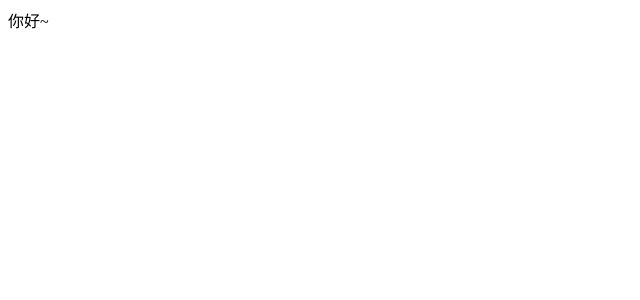
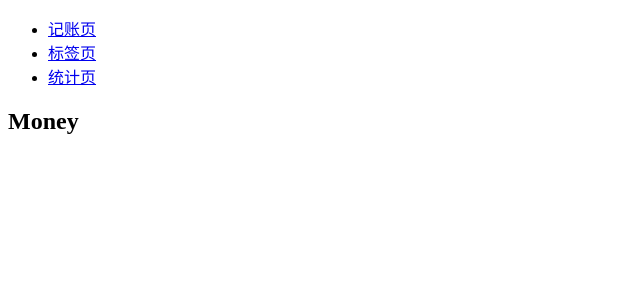
Before and after one commit to gzygzy00/myaccount, a React (Create React App) app: page /#/money in a window 1280 px wide. Shown: the top 300 px of the page, without its empty margins (0-640 px from the left). Built offline with nearby package versions, Linux system fonts and the light colour scheme.

Commit message:
add react router

```diff
--- a/package.json
+++ b/package.json
@@ -12,6 +12,7 @@
     "@types/react-dom": "^17.0.0",
     "react": "^17.0.2",
     "react-dom": "^17.0.2",
+    "react-router-dom": "^5.2.0",
     "react-scripts": "4.0.3",
     "styled-components": "^5.2.3",
     "typescript": "^4.1.2",
@@ -42,6 +43,7 @@
     ]
   },
   "devDependencies": {
+    "@types/react-router-dom": "^5.1.7",
     "@types/styled-components": "^5.1.9",
     "node-sass": "npm:dart-sass@1.25.0"
   }
--- a/src/App.tsx
+++ b/src/App.tsx
@@ -1,11 +1,64 @@
 import React from 'react';
+import {
+  HashRouter as Router,
+  Switch,
+  Route,
+  Link,
+  Redirect
+} from 'react-router-dom';
 
 function App() {
   return (
-    <div className="App">
-      你好~
-    </div>
+    <Router>
+      <div>
+        <nav>
+          <ul>
+            <li>
+              <Link to="/money">记账页</Link>
+            </li>
+            <li>
+              <Link to="/tags">标签页</Link>
+            </li>
+            <li>
+              <Link to="/statistics">统计页</Link>
+            </li>
+          </ul>
+        </nav>
+
+        <Switch>
+          <Route path="/money">
+            <Money/>
+          </Route>
+          <Route path="/tags">
+            <Tags/>
+          </Route>
+          <Route path="/statistics">
+            <Statistics/>
+          </Route>
+          <Redirect exact from="/" to="/money"/>
+          <Route path="*">
+            <NoMatch/>
+          </Route>
+        </Switch>
+      </div>
+    </Router>
   );
 }
 
+function Money() {
+  return <h2>Money</h2>;
+}
+
+function Tags() {
+  return <h2>Tags</h2>;
+}
+
+function Statistics() {
+  return <h2>statistics</h2>;
+}
+
+const NoMatch = () => {
+  return <div>页面不存在</div>;
+};
+
 export default App;
```
Also changed, not shown: 1 other file (tests, documents, lock files or other folders).
